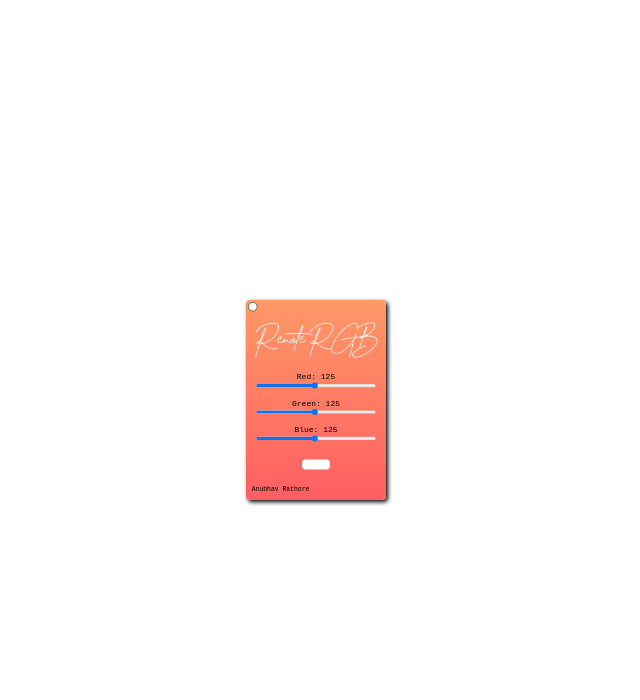
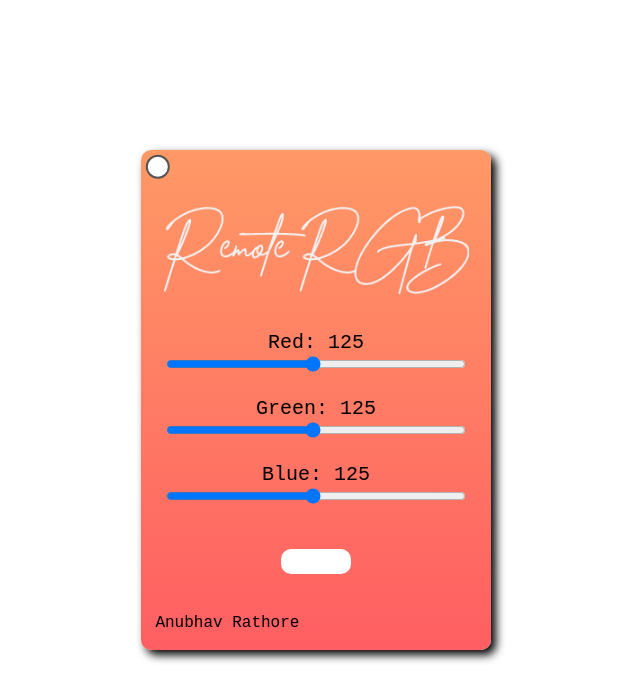
Before and after one commit to RGBRemote/RGBRemote, a plain HTML site: page index.html in a window 1280 px wide. Shown: the whole page, without its empty margins (324-964 px from the left). Drawn offline with Linux system fonts and the light colour scheme.

Commit message:
Update index.html

```diff
--- a/index.html
+++ b/index.html
@@ -27,7 +27,7 @@
             position: absolute;
             top: 50%;
             left: 50%;
-            transform: translate(-50%,-50%) scale(0.4);
+            transform: translate(-50%,-50%);
             border-radius: 10px;
             box-shadow: 5px 5px 10px black;
         }
```
